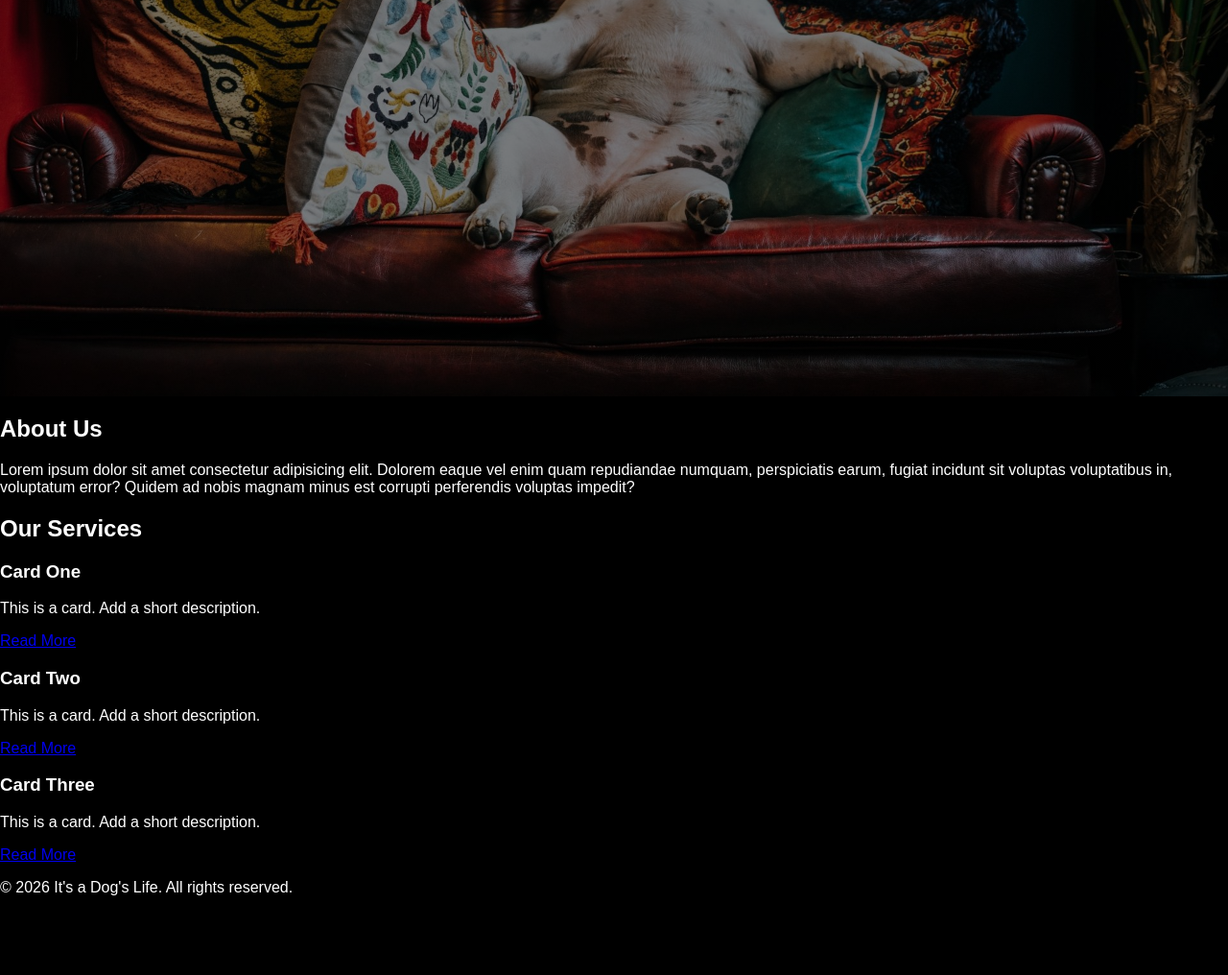
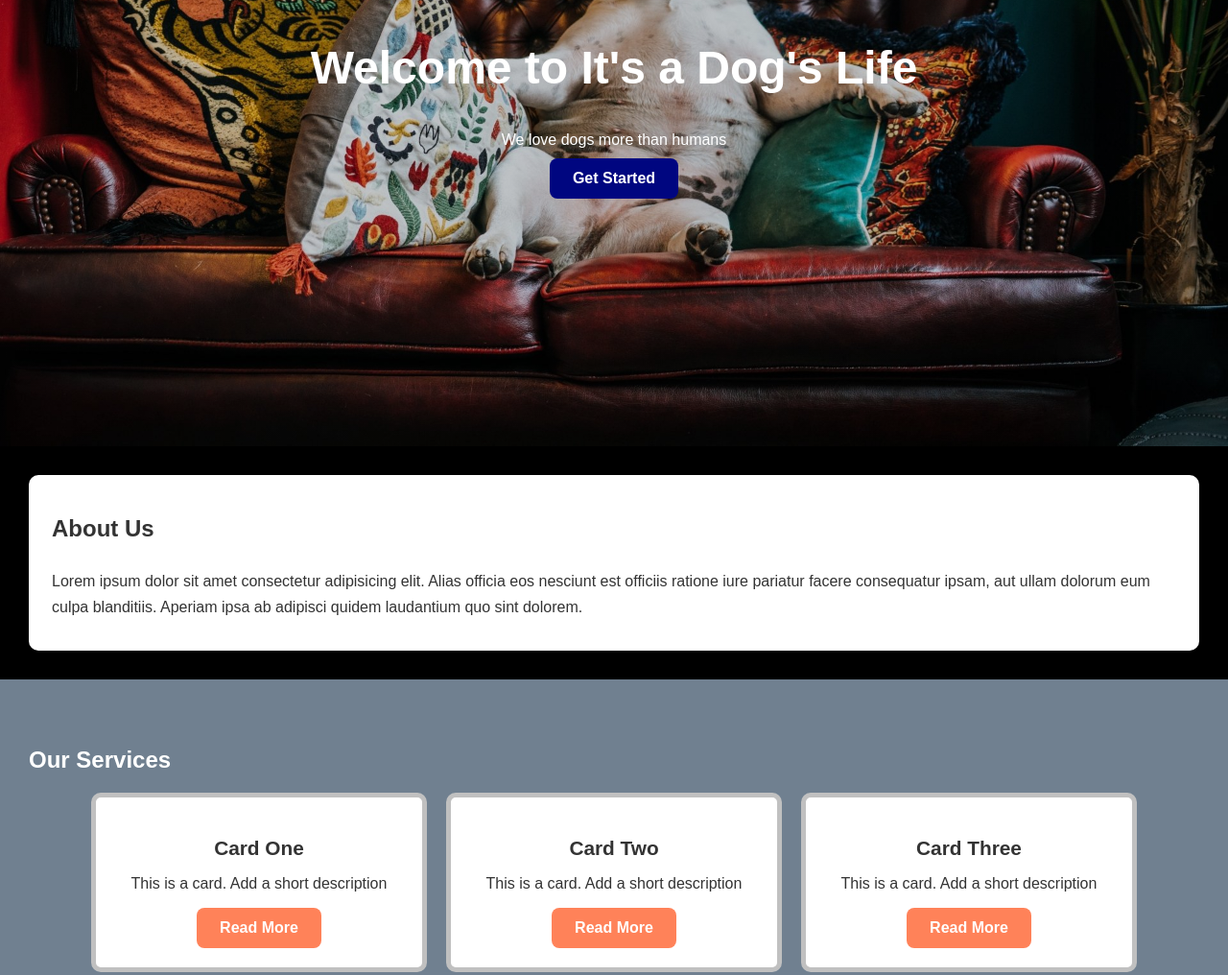
Before and after one commit to xaviking1/xcontreras042025, a plain HTML site: page Semester2/HeroImage/hero_image.html in a window 1280 px wide. Shown: the part 350-1366 px from the top of the page at 96% size. Before the commit the page ends 1300 px from the top, so only its background shows below. Drawn offline with Linux system fonts and the light colour scheme.

Commit message:
updated index.html

```diff
--- a/Semester2/HeroImage/hero_image.html
+++ b/Semester2/HeroImage/hero_image.html
@@ -3,50 +3,144 @@
   <head>
     <meta charset="UTF-8" />
     <meta name="viewport" content="width=device-width, initial-scale=1.0" />
-    <title>It's a Dog's Life</title>
+    <title>It's a Dogs Life</title>
 
     <style>
       body {
         background-color: black;
         color: white;
-        margin: 0%;
-        font-family: Arial, sans-serif;
+        margin: 0;
+        font-family: Arial, Helvetica, sans-serif;
       }
-
       header {
-        background-color: #052524;
+        background-color: #052024;
         padding: 15px 30px 15px 30px;
-        border-bottom: 5px solid #fff;
+        border-bottom: 5px solid white;
       }
-
       header h1 {
-        margin: 0;
         font-size: 1.5rem;
       }
       /* Hero Section */
+      .hero {
+        background-image:
+          linear-gradient(rgba(0, 0, 0, 0.2), rgba(0, 0, 0, 0.2)),
+          url(Images/dog_on_couch.jpg);
+        height: 85vh;
+        background-size: cover;
+        background-repeat: no-repeat;
+        background-position: center center;
+        padding: 20px;
+        display: flex;
+        justify-content: center;
+        align-items: center;
+        text-align: center;
+      }
+      .hero-content {
+        background-color: none;
+      }
+      .hero-content h2 {
+        font-size: 3rem;
+      }
 
-      .hero {
-        height: 85vh;
-        /* background-image: linear-gradient(red, blue, white); */
-        background-image:
-          linear-gradient(rgba(0, 0, 0, 0.5), rgba(0, 0, 0, 0.5)),
-          url(Images/dog_on_couch.jpg);
-        background-size: cover;
-        background-position: center;
+      .hero-content p {
+        font-size: 1.2;
+        margin-bottom: 10px;
       }
+
+      .hero-content a {
+        display: inline-block;
+        background-color: rgb(0, 6, 128);
+        padding: 12px 24px 12px 24px;
+        color: white;
+        text-decoration: none;
+        border-radius: 8px;
+        font-weight: bold;
+      }
+      .intro {
+        /* background-color: red; */
+        padding:30px ;
+      }
+      .intro-content {
+        background-color: white;
+        color: #333;
+        line-height: 1.7;
+        padding: 1rem 1.5rem;
+        border-radius: 10px;
+        max-width: 1200px;
+        margin: auto;
+      }
+
+      footer
+      {
+        background-color: #3E0D0A;
+        padding: 20px;
+        text-align: center;
+        border: 5px solid white;
+      }
+
+      /* Cards */
+.services
+{
+background-color: slategrey;
+padding: 50px 30px;
+}
+.servicesh2
+{
+text-align: center;
+font: 2rem;
+margin-bottom: 30px;
+}
+.fb-cards
+{
+  /* border: 5px dotted red; */
+  display: flex;
+  justify-content: center;
+  flex-wrap: wrap;
+  gap: 20px;
+}
+.card
+{
+  background-color: white;
+  color: #333;
+  text-align: center;
+  border-radius: 10px;
+  border: 5px solid silver;
+  width: 300px;
+  padding: 20px;
+}
+.card h3
+{
+font-size: 1.3rem;
+margin-bottom: 1rem;
+}
+
+.card p{}
+
+.card a
+{
+    display: inline-block;
+        background-color: rgb(255, 130, 89);
+        padding: 12px 24px 12px 24px;
+        color: white;
+        text-decoration: none;
+        border-radius: 8px;
+        font-weight: bold;
+}
+
+
+
+
     </style>
   </head>
-
   <body>
     <header>
-      <h1>It's a Dog's Life</h1>
+      <h1>It's a Dogs Life</h1>
     </header>
-
     <main>
       <section class="hero">
         <div class="hero-content">
           <h2>Welcome to It's a Dog's Life</h2>
-          <p>We love dogs more than humans.</p>
+          <p>We love dogs more than humans</p>
           <a href="#">Get Started</a>
         </div>
       </section>
@@ -55,35 +149,34 @@
         <div class="intro-content">
         <h2>About Us</h2>
         <p>
-            Lorem ipsum dolor sit amet consectetur adipisicing elit. Dolorem
-            eaque vel enim quam repudiandae numquam, perspiciatis earum, fugiat
-            incidunt sit voluptas voluptatibus in, voluptatum error? Quidem ad
-            nobis magnam minus est corrupti perferendis voluptas impedit?
+          Lorem ipsum dolor sit amet consectetur adipisicing elit. Alias officia
+          eos nesciunt est officiis ratione iure pariatur facere consequatur
+          ipsam, aut ullam dolorum eum culpa blanditiis. Aperiam ipsa ab
+          adipisci quidem laudantium quo sint dolorem.
         </p>
+      </section>
     </div>
-      </section>
 
       <section class="services">
         <h2>Our Services</h2>
-
         <div class="fb-cards">
         <div class="card">
           <h3>Card One</h3>
-            <p>This is a card. Add a short description.</p>
+          <p>This is a card. Add a short description</p>
           <a href="#">Read More</a>
         </div>
         <div class="card">
           <h3>Card Two</h3>
-            <p>This is a card. Add a short description.</p>
+          <p>This is a card. Add a short description</p>
           <a href="#">Read More</a>
         </div>
         <div class="card">
           <h3>Card Three</h3>
-            <p>This is a card. Add a short description.</p>
+          <p>This is a card. Add a short description</p>
           <a href="#">Read More</a>
         </div>
+      </section>
     </div>
-      </section>
     </main>
 
     <footer>
```
Also changed, not shown: index.html (+53 -6 lines), styles.css (+11 -0 lines), 4 other files. Lines whose indentation alone changed are shown as unchanged.
